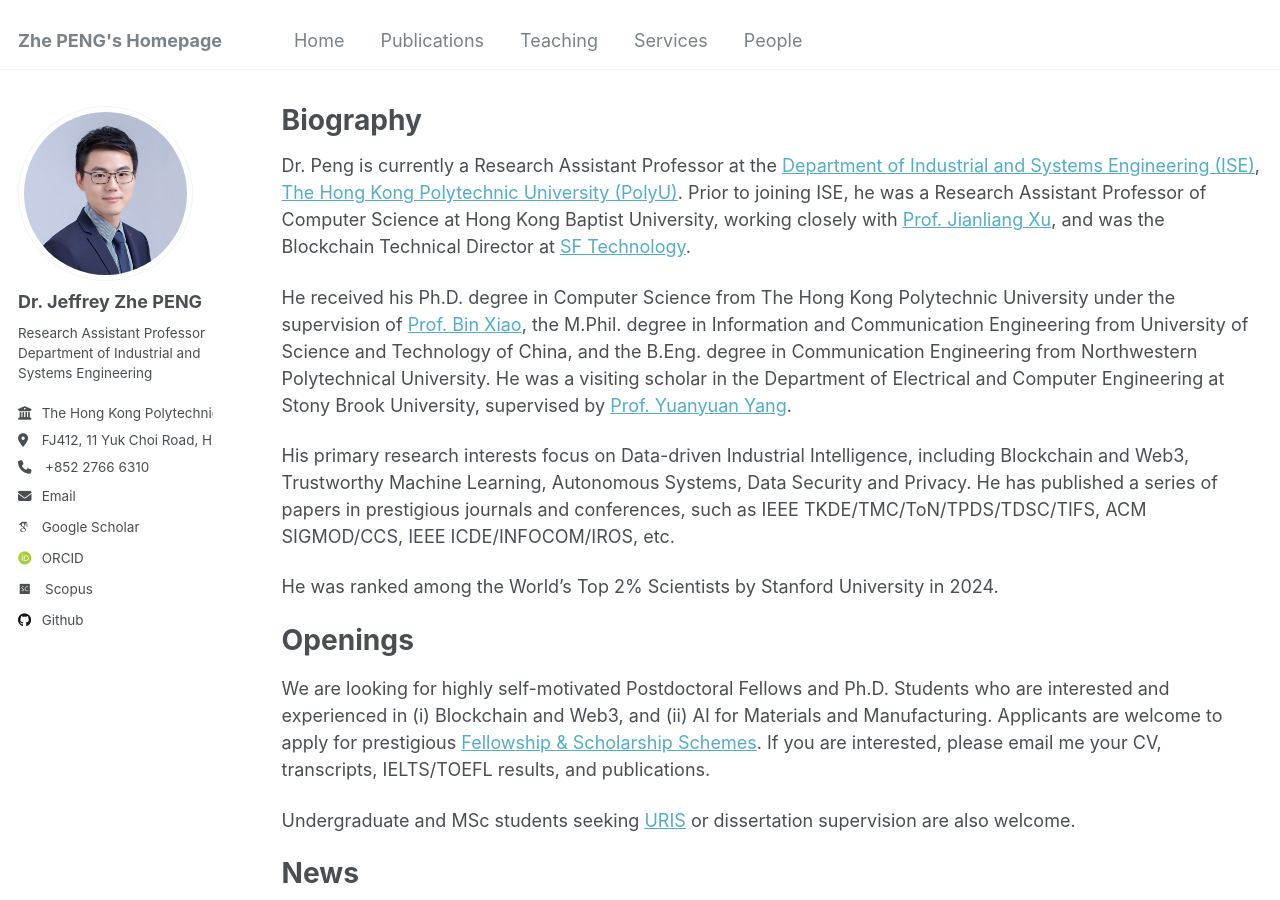
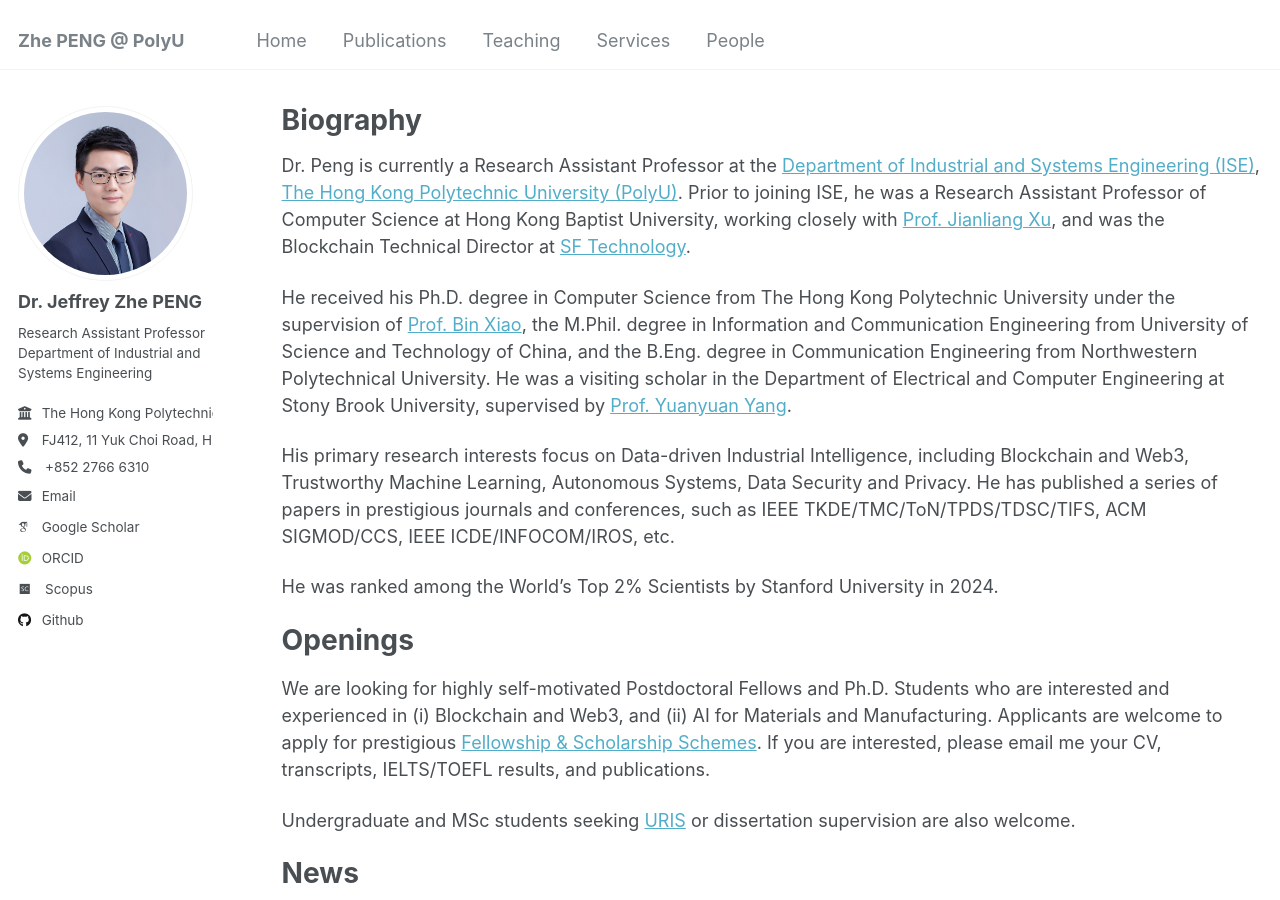
Before and after one commit to PENG-Zhe/peng-zhe.github.io, a Jekyll site: the page built from _pages/about.md, in a window 1280 px wide and 900 px high. Built offline with Jekyll 4.4.1, drawn with Linux system fonts in a browser that asks for light colours; some web fonts are replaced.

Commit message:
Update _config.yml

```diff
--- a/_config.yml
+++ b/_config.yml
@@ -8,7 +8,7 @@
 
 # Basic Site Settings
 locale                   : "en-US"
-title                    : "Zhe PENG's Homepage"
+title                    : "Zhe PENG @ PolyU"
 title_separator          : "-"
 name                     : &name "Zhe PENG"
 description              : &description "personal description"
```
